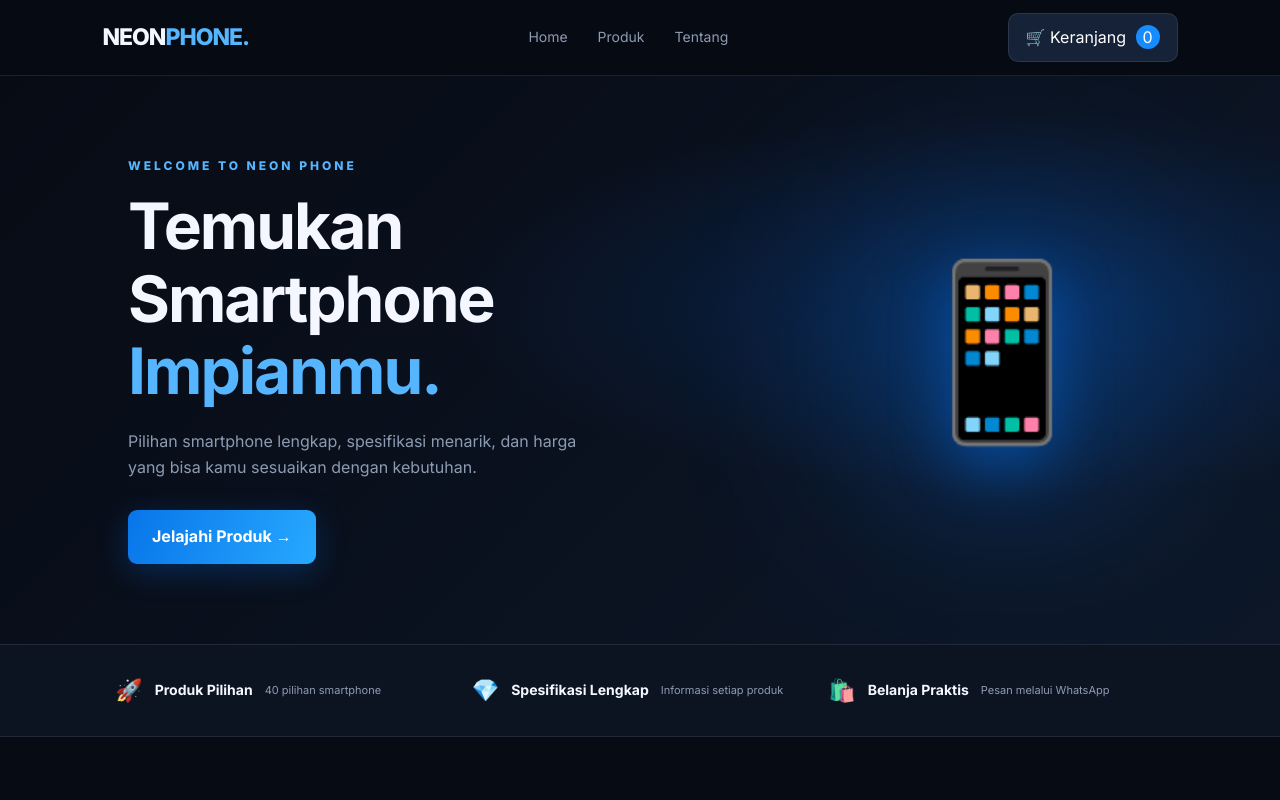
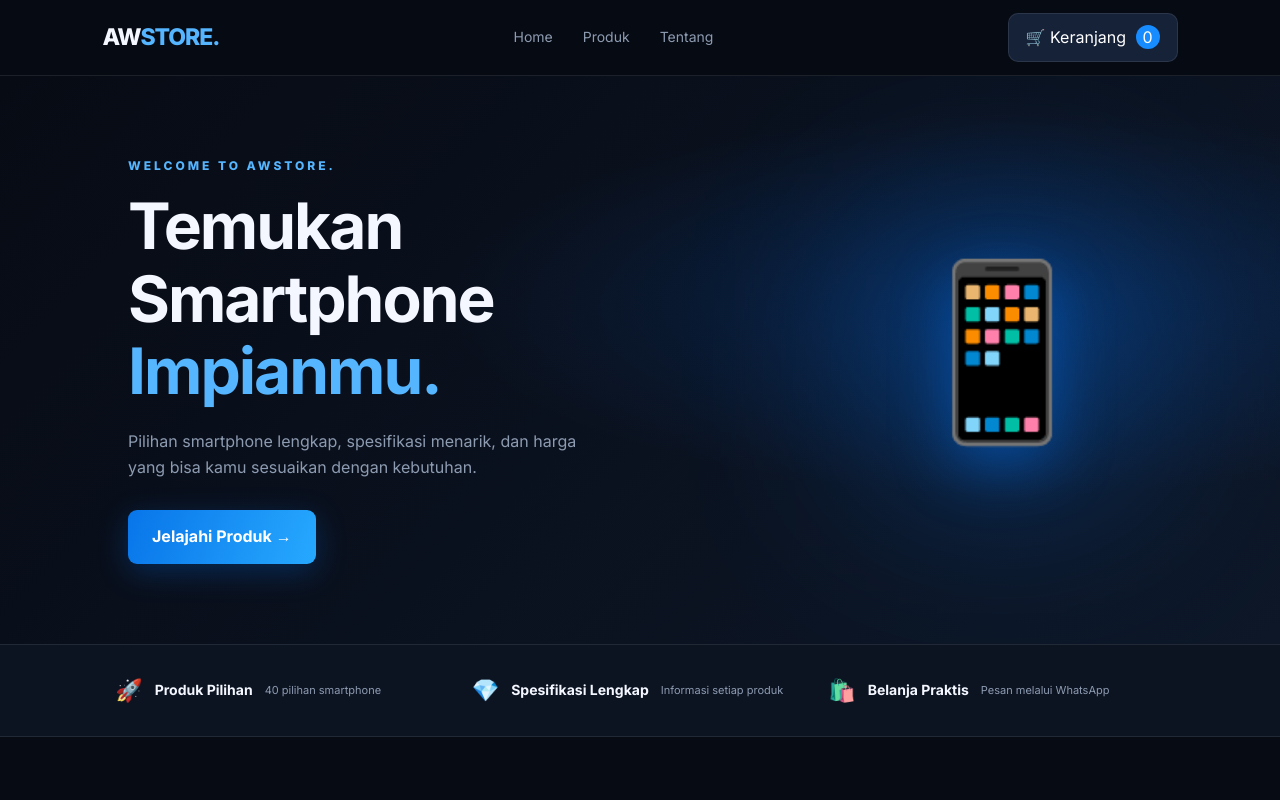
Before and after one commit to alfinsukma/alfinsukma.github.io, a plain HTML site: page index.html in a window 1280 px wide. Shown: the top 800 px of the page. Drawn offline with Linux system fonts and the light colour scheme.

Commit message:
Update index.html

```diff
--- a/index.html
+++ b/index.html
@@ -5,7 +5,7 @@
   <meta charset="UTF-8">
   <meta name="viewport" content="width=device-width, initial-scale=1.0">
   <meta name="description" content="Toko smartphone modern dengan pilihan HP lengkap dan harga bersaing.">
-  <title>NEON PHONE — Smartphone Store</title>
+  <title>AWSTORE.— Smartphone Store</title>
   <link rel="stylesheet" href="style.css">
   <link rel="preconnect" href="https://fonts.googleapis.com">
   <link href="https://fonts.googleapis.com/css2?family=Inter:wght@400;500;600;700;800&display=swap" rel="stylesheet">
@@ -13,7 +13,7 @@
 <body>
 
 <header class="header">
-  <a href="#" class="logo">NEON<span>PHONE.</span></a>
+  <a href="#" class="logo">AW<span>STORE.</span></a>
   <nav>
     <a href="#home">Home</a>
     <a href="#produk">Produk</a>
@@ -26,7 +26,7 @@
 
 <section class="hero" id="home">
   <div class="hero-content">
-    <p class="eyebrow">WELCOME TO NEON PHONE</p>
+    <p class="eyebrow">WELCOME TO AWSTORE.</p>
     <h1>Temukan Smartphone <span>Impianmu.</span></h1>
     <p class="hero-description">
       Pilihan smartphone lengkap, spesifikasi menarik,
```
